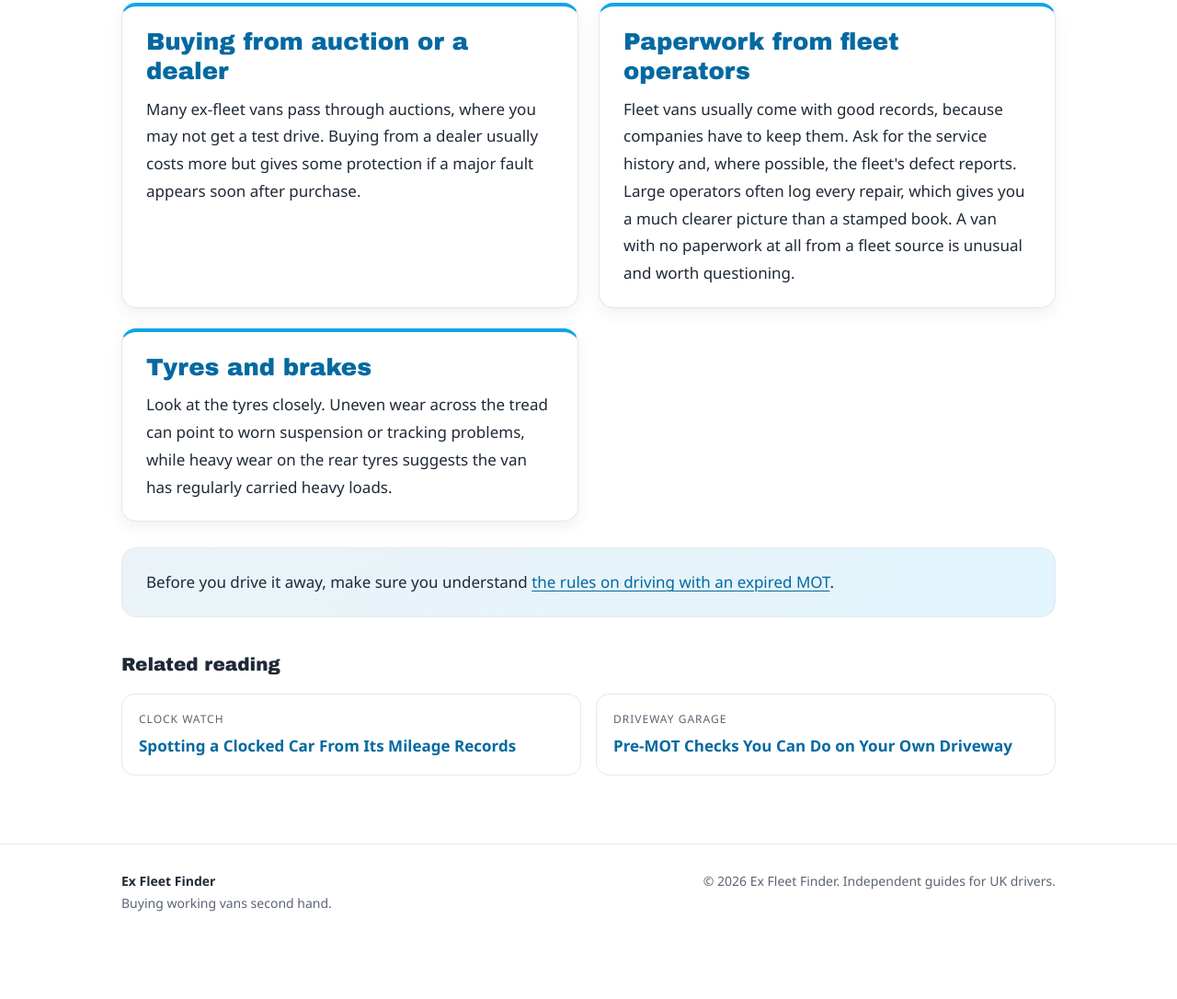
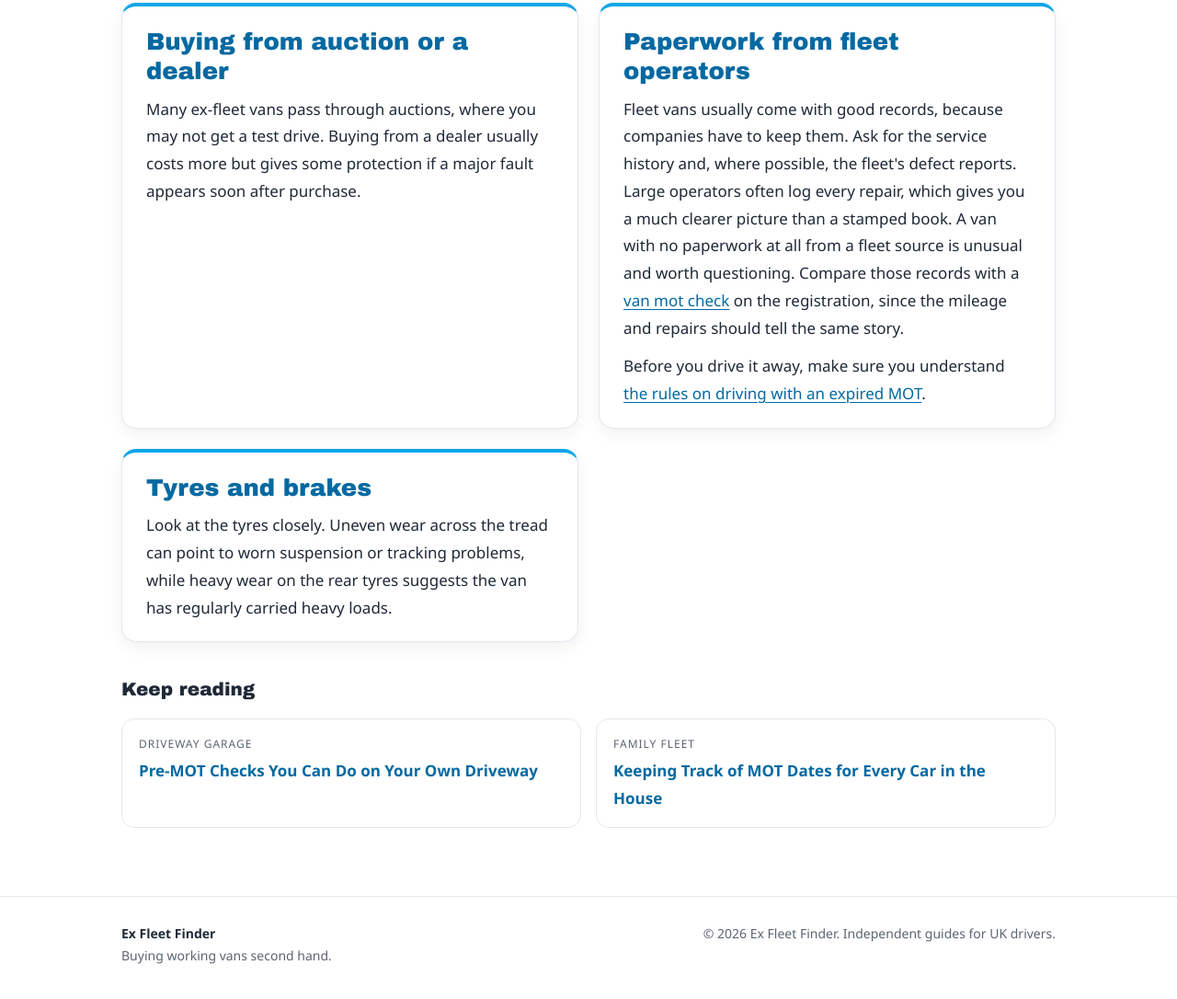
Before and after one commit to shanshani8080/ex-fleet-van-guide, a plain HTML site: page index.html in a window 1280 px wide. Shown: the part 1526-2612 px from the top of the page at 92% size. Before the commit the page ends 2555 px from the top, so only its background shows below. Drawn offline with Linux system fonts and the light colour scheme.

Commit message:
Add files via upload

```diff
--- a/index.html
+++ b/index.html
@@ -57,7 +57,7 @@ main{padding:34px 0 20px}
 .closing p{margin:0}
 .related{margin:34px 0 10px}
 .related h3{font-family:'Arial Black', sans-serif;font-size:20px;margin:0 0 14px}
-.rel-grid{display:grid;grid-template-columns:repeat(2,minmax(0,1fr));gap:16px}
+.rel-grid{display:grid;grid-template-columns:repeat(2,minmax(0,1fr));gap:16px} .rel-grid.one{grid-template-columns:minmax(0,1fr);max-width:520px}
 .rel{display:block;text-decoration:none;color:#1f2937;background:#ffffff;border:1px solid #e3e8ef;border-radius:14px;padding:16px 18px;transition:transform .15s}
 .rel:hover{transform:translateY(-2px);border-color:#0ea5e9}
 .rel-k{display:block;font-size:12px;text-transform:uppercase;letter-spacing:1px;color:#5b6472;margin-bottom:4px}
@@ -73,7 +73,7 @@ footer strong{color:#1f2937}
 <header class="hero h0"><div class="wrap"><p class="kicker">Buying working vans second hand</p><h1>Buying an Ex-Fleet Van: What to Check First</h1>
 <p class="lede">Ex-fleet and ex-lease vans can be good value. How to read the history, inspect the load area, cab and drivetrain, and spot a van that has had a hard life.</p><p class="meta">Updated 25 November 2026 &middot; 3 min read</p></div></header>
 <main><div class="wrap">
-<div class="intro"><p>Large companies change their vans on a fixed cycle, which keeps the used market supplied with high mileage vans that often have full dealer histories. They can be good value, but they have usually worked hard. A <a href="https://plateo.co.uk/van-mot/">van mot check</a> on the registration is the first thing to do, because a van&#x27;s MOT record shows how it has coped year by year and gives you questions to ask.</p></div>
+<div class="intro"><p>Large companies change their vans on a fixed cycle, which keeps the used market supplied with high mileage vans that often have full dealer histories. They can be good value, but they have usually worked hard. The MOT record is the first thing to look at, because it shows how a van has coped year by year and gives you questions to ask.</p></div>
 <div class="grid">
 <section class="card"><h2>Reading the history</h2><ul><li>Look for repeated fails on brakes or tyres, which can point to heavy loads.</li><li>Check that the mileage rises steadily. Fleet vans often cover 25,000 miles or more a year.</li><li>Note advisories about corrosion underneath or around the rear doors.</li><li>Ask for the service records, which fleet operators normally keep.</li></ul></section>
 <section class="card"><h2>The load area</h2><p>Fleet vans are often fitted with racking, shelving or tracking, which is removed before sale. Look for holes in the floor and side panels and for rust around old fixing points. Check that the bulkhead is secure and the rear and side doors open and close properly, as damaged hinges and runners are common.</p></section>
@@ -82,11 +82,11 @@ footer strong{color:#1f2937}
 <section class="card"><h2>Diesel particulate filters</h2><p>Vans used for short urban trips may not have run hot enough to clear their particulate filter. Ask whether it has needed a forced regeneration or replacement, and watch for warning lights.</p></section>
 <section class="card"><h2>Weight and MOT class</h2><p>Check the manufacturer&#x27;s plate for the design gross weight. It decides whether the van takes a class 4 or class 7 MOT, which affects where you can have it tested and the fee.</p></section>
 <section class="card"><h2>Buying from auction or a dealer</h2><p>Many ex-fleet vans pass through auctions, where you may not get a test drive. Buying from a dealer usually costs more but gives some protection if a major fault appears soon after purchase.</p></section>
-<section class="card"><h2>Paperwork from fleet operators</h2><p>Fleet vans usually come with good records, because companies have to keep them. Ask for the service history and, where possible, the fleet&#x27;s defect reports. Large operators often log every repair, which gives you a much clearer picture than a stamped book. A van with no paperwork at all from a fleet source is unusual and worth questioning.</p></section>
+<section class="card"><h2>Paperwork from fleet operators</h2><p>Fleet vans usually come with good records, because companies have to keep them. Ask for the service history and, where possible, the fleet&#x27;s defect reports. Large operators often log every repair, which gives you a much clearer picture than a stamped book. A van with no paperwork at all from a fleet source is unusual and worth questioning. Compare those records with a <a href="https://plateo.co.uk/van-mot/">van mot check</a> on the registration, since the mileage and repairs should tell the same story.</p><p>Before you drive it away, make sure you understand <a href="https://shanshani8080.github.io/road-legal/">the rules on driving with an expired MOT</a>.</p></section>
 <section class="card"><h2>Tyres and brakes</h2><p>Look at the tyres closely. Uneven wear across the tread can point to worn suspension or tracking problems, while heavy wear on the rear tyres suggests the van has regularly carried heavy loads.</p></section>
 </div>
-<div class="closing"><p>Before you drive it away, make sure you understand <a href="https://shanshani8080.github.io/road-legal/">the rules on driving with an expired MOT</a>.</p></div>
-<nav class="related" aria-label="Related reading"><h3>Related reading</h3><div class="rel-grid"><a class="rel" href="https://clock-watch-mileage.netlify.app/"><span class="rel-k">Clock Watch</span><span class="rel-t">Spotting a Clocked Car From Its Mileage Records</span></a><a class="rel" href="https://shanshani8080.github.io/pre-mot-checks/"><span class="rel-k">Driveway Garage</span><span class="rel-t">Pre-MOT Checks You Can Do on Your Own Driveway</span></a></div></nav>
+
+<nav class="related" aria-label="Keep reading"><h3>Keep reading</h3><div class="rel-grid"><a class="rel" href="https://shanshani8080.github.io/pre-mot-checks/"><span class="rel-k">Driveway Garage</span><span class="rel-t">Pre-MOT Checks You Can Do on Your Own Driveway</span></a><a class="rel" href="https://familymotdates.22web.org/"><span class="rel-k">Family Fleet</span><span class="rel-t">Keeping Track of MOT Dates for Every Car in the House</span></a></div></nav>
 </div></main>
 <footer><div class="wrap"><div><strong>Ex Fleet Finder</strong><br>Buying working vans second hand.</div><div>&copy; 2026 Ex Fleet Finder. Independent guides for UK drivers.</div></div></footer>
 </body>
```
